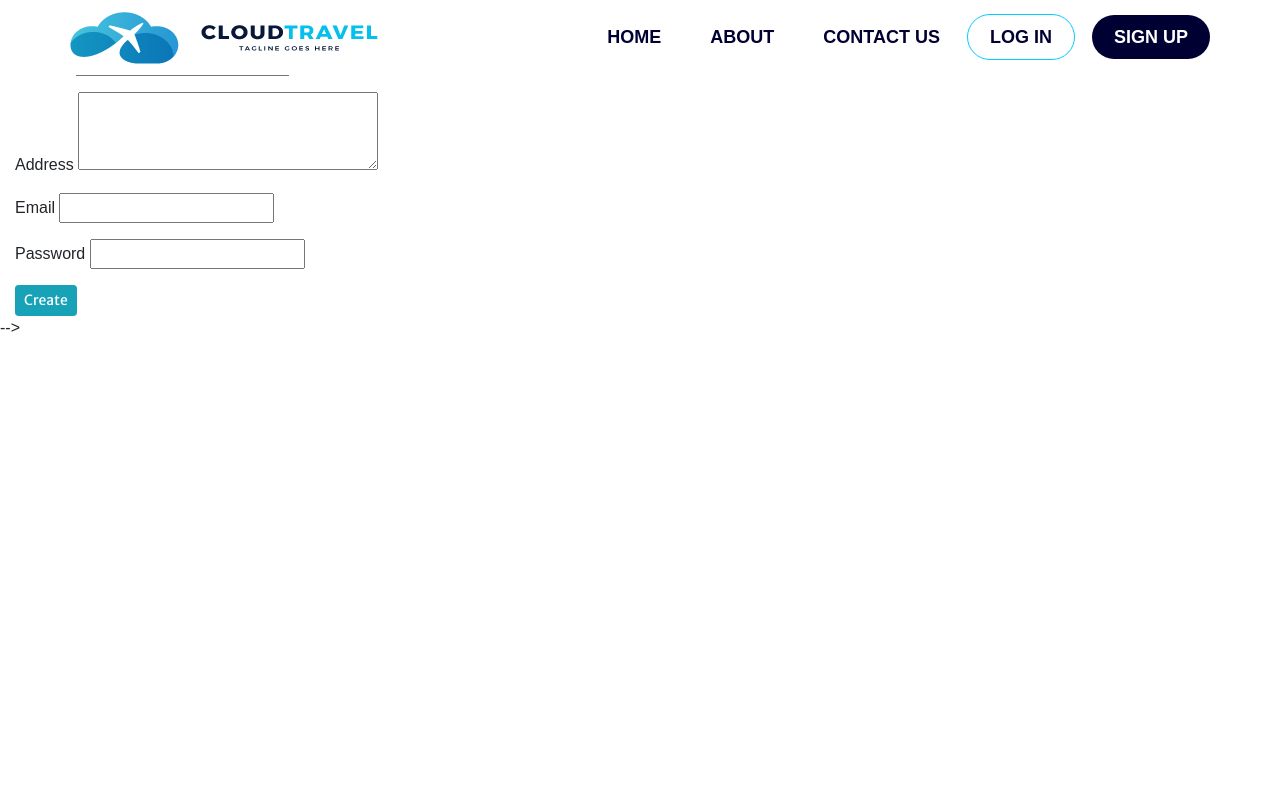
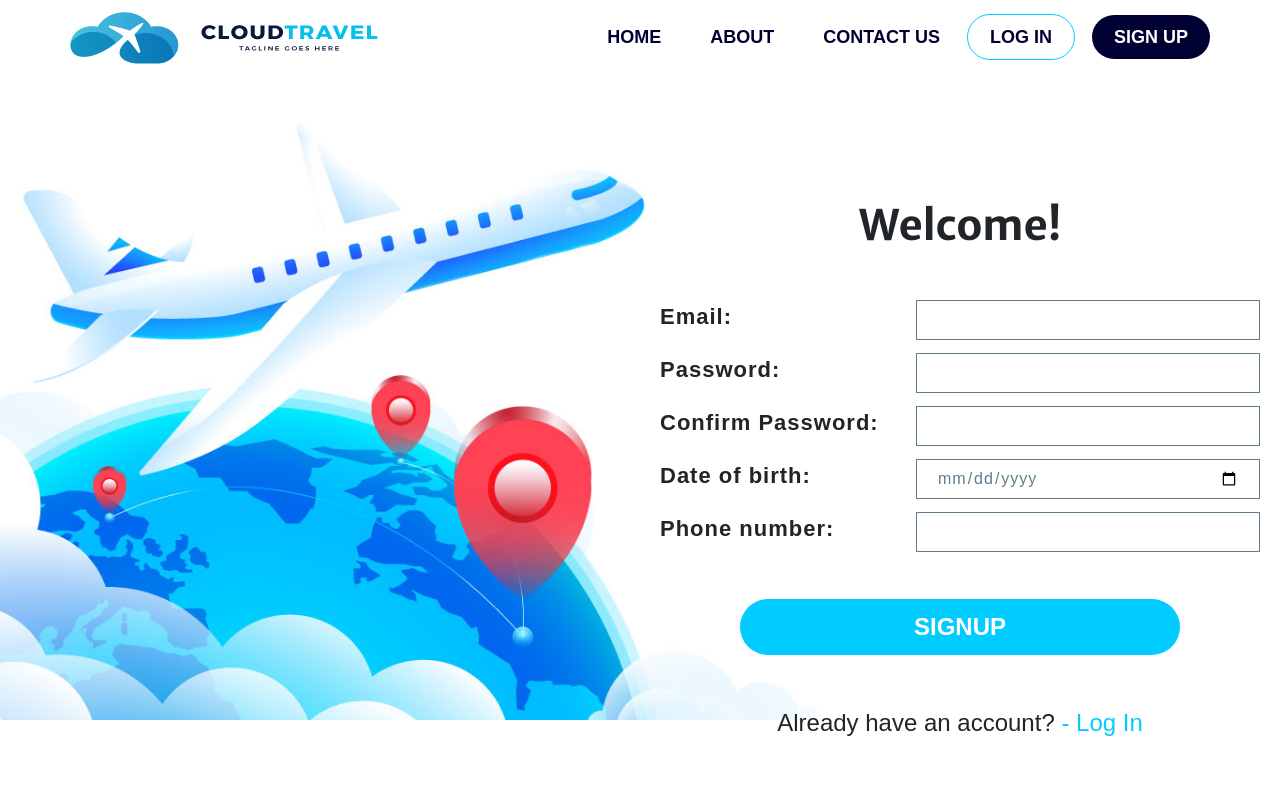
Before and after one commit to Noodles29/Flight-Booking, a PHP site: page /index.php?page=signup in a window 1280 px wide. Run offline with PHP 8.4, Linux system fonts and the light colour scheme; the visitor is signed in with stand-in values (Sample User, id 1); data comes from the database, SQL or seed files in the repository; some libraries are stand-ins or nearby versions.

Commit message:
Update sign up

```diff
--- a/signup.php
+++ b/signup.php
@@ -1,27 +1,31 @@
 <?php session_start() ?>
 <div class="container-fluid">
         <form action="" id="signup-frm">
+            <h2 id="welcome">Welcome!</h2>
             <div class="form-group">
-			<label for="" class="control-label">Name</label>
-			<input type="text" name="name" required="" class="form-control">
+                <label id="email" class="control-label">Email:</label>
+                <input id="email-input2" class="form-control", type="email" name="name">
+            </div>
+            <div id="password2" class="form-group">
+                <label class="control-label">Password:</label>
+                <input id="password-input2", class="form-control", type="password" name="">
+            </div>
+            <div id="password" class="form-group">
+                <label class="control-label">Confirm Password:</label>
+                <input id="password-reinput", class="form-control", type="password" name="">
             </div>
             <div class="form-group">
-			<label for="" class="control-label">Contact</label>
-			<input type="text" name="contact" required="" class="form-control">
+                <label class="control-label">Date of birth:</label>
+                <input id="date-input" type="date" class="form-control" name="birthdaytime">
             </div>
             <div class="form-group">
-			<label for="" class="control-label">Address</label>
-			<textarea cols="30" rows="3" name="address" required="" class="form-control"></textarea>
+                <label class="control-label">Phone number:</label>
+                <input id="phone-input" type="tel" class="form-control" name="quantity" min="1" max="5">
             </div>
-		<div class="form-group">
-			<label for="" class="control-label">Email</label>
-			<input type="email" name="email" required="" class="form-control">
+            <button>SIGNUP</button>
+            <div id="login" class="input-form">
+                <p>Already have an account? <a id="a-login" href="index.php?page=login">- Log In</a></p>
             </div>
-		<div class="form-group">
-			<label for="" class="control-label">Password</label>
-			<input type="password" name="password" required="" class="form-control">
-		</div>
-		<button class="button btn btn-info btn-sm">Create</button>
         </form>
     </div>
 
@@ -29,6 +33,87 @@
 	#uni_modal .modal-footer{
 		display:none;
 	}
+
+body{
+  background-image: url(assets/img/downloaded/backgound.jpg);
+  background-size: 100%;
+  background-repeat: no-repeat;
+  min-height: auto;
+  max-width: auto;
+  font-family: 'Montserrat', sans-serif !important;
+}
+
+.form-group {
+		display: flex;
+		margin-bottom: 20px;
+		position: relative;
+	}
+
+.container-fluid{
+	width: 50%;
+	height: 100%;
+	display: flex;
+	justify-content: center;
+	float: right !important;
+	text-align: center;
+}
+
+#welcome{
+	text-align: center;
+	font-size: 42px;
+	font-weight: 700;
+	margin-bottom: 50px;
+}
+
+#signup-frm {
+		width: 600px;
+		position: relative;
+		margin-top: 200px;
+	}
+
+button{
+	background: #00ccff;
+	width: 440px;
+	height: 56px;
+	border-radius: 50px;
+	color: white;
+	border: 0;
+	font-size: 24px;
+	font-weight: 700;
+	margin: 34px 0 50px 0;
+  }
+
+ label{
+	font-size: 22px;
+	letter-spacing: 1px;
+	font-weight: 600;
+
+  }
+
+  input.form-control{
+		position: absolute;
+		right: 0;
+		width: 344px;
+		height: 40px;
+		padding: 12px 20px;
+		outline: none;
+		border: 1px solid #607d8b;
+		font-size: 16px;
+		letter-spacing: 1px;
+		border-spacing: 5px;
+		color: #607d8b;
+		float: right;
+    }
+
+	#login {
+		font-size: 24px;
+	}
+
+	#a-login {
+		color: #00ccff;
+		text-decoration: none;
+	}
+
 </style>
 <script>
 	$('#signup-frm').submit(function(e){
```
Also changed, not shown: login.php (+5 -4 lines). Lines whose indentation alone changed are shown as unchanged.
